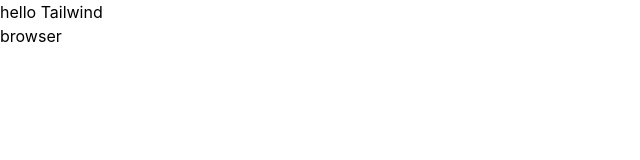
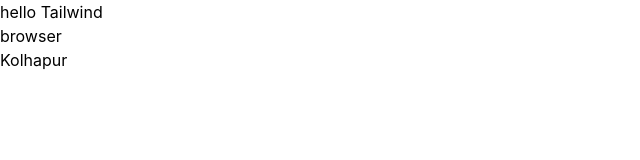
Before and after one commit to SaiBhuvad10/V-P-Elevators, a React (Create React App) app: page / in a window 1280 px wide. Shown: the top 160 px of the page, without its empty margins (0-640 px from the left). Built offline with nearby package versions, Linux system fonts and the light colour scheme.

Commit message:
intial github setup

```diff
--- a/src/App.js
+++ b/src/App.js
@@ -5,6 +5,7 @@
     <div>
       <h1 className='mt-24 font-bold'>hello Tailwind</h1>
       <p className='text-red-900 mx-48'>browser</p>
+      <h1 className="text-5xl">Kolhapur</h1>
     </div>
   );
 }
```
